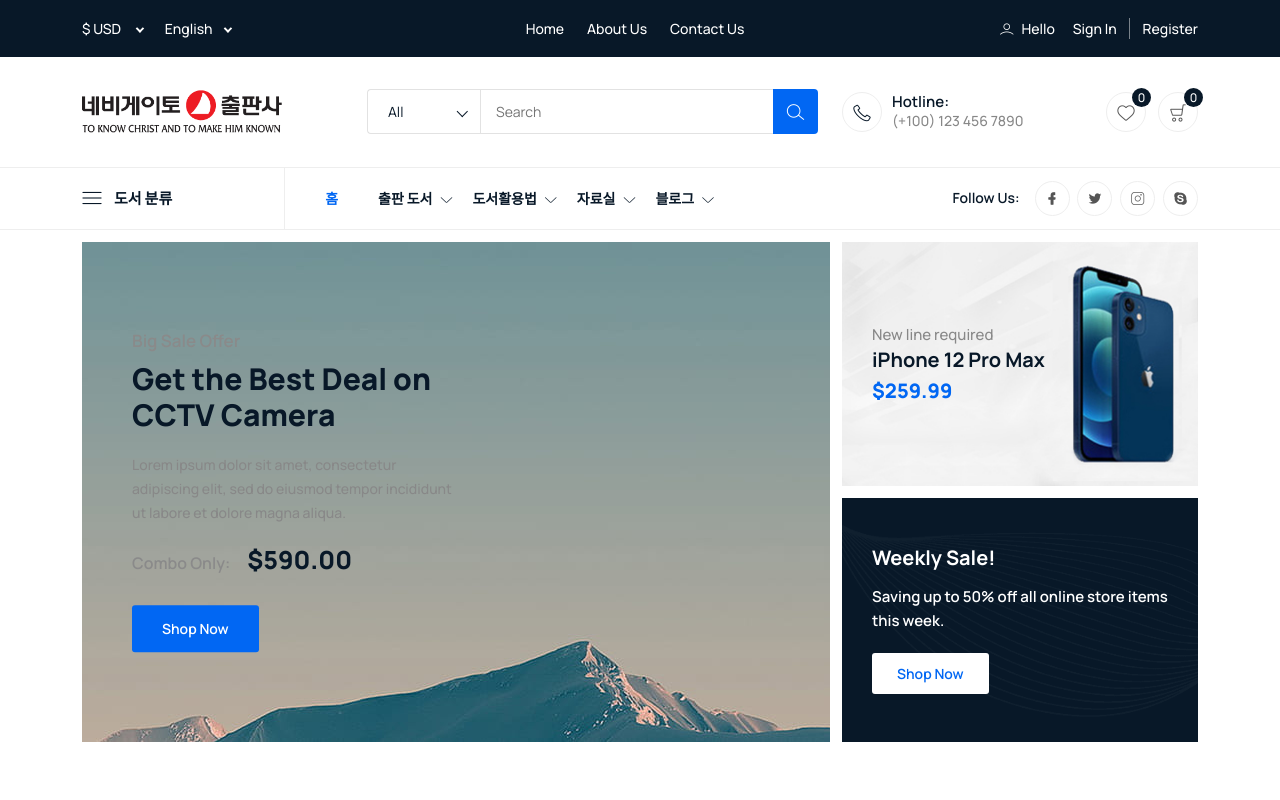
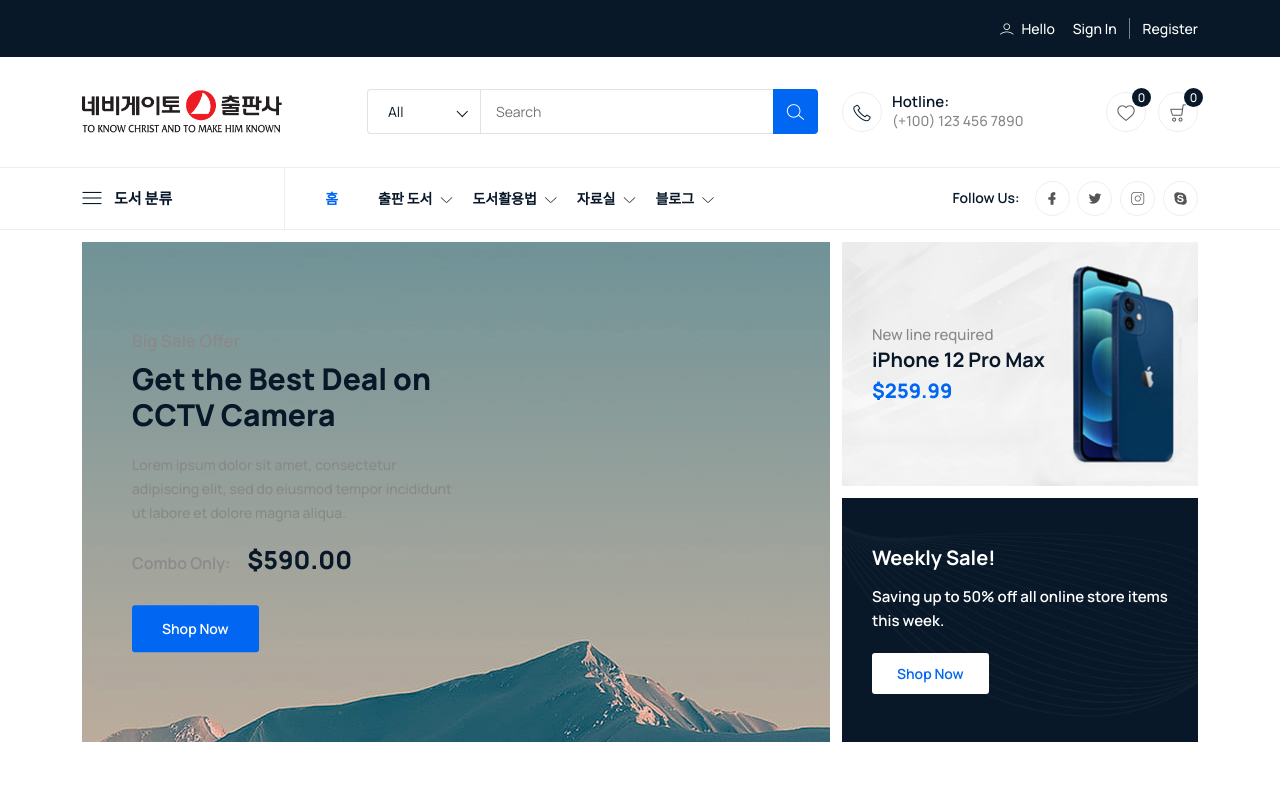
Before and after one commit to nailoc23/navpress2, a plain HTML site: page index.html in a window 1280 px wide. Shown: the top 800 px of the page. Drawn offline with Linux system fonts and the light colour scheme.

Commit message:
테스트: 템플릿2 수정

```diff
--- a/index.html
+++ b/index.html
@@ -4,10 +4,10 @@
 <head>
     <meta charset="utf-8" />
     <meta http-equiv="x-ua-compatible" content="ie=edge" />
-    <title>ShopGrids - Bootstrap 5 eCommerce HTML Template.</title>
+    <title>Navpress 템플릿-2</title>
     <meta name="description" content="" />
     <meta name="viewport" content="width=device-width, initial-scale=1" />
-    <link rel="shortcut icon" type="image/x-icon" href="assets/images/favicon.svg" />
+    <link rel="shortcut icon" type="image/x-icon" href="" />  <!-- assets/images/favicon.svg -->
 
     <!-- ========================= CSS here ========================= -->
     <link rel="stylesheet" href="assets/css/bootstrap.min.css" />
@@ -45,7 +45,7 @@
             <div class="container">
                 <div class="row align-items-center">
                     <div class="col-lg-4 col-md-4 col-12">
-                        <div class="top-left">
+                        <!-- <div class="top-left">
                             <ul class="menu-top-link">
                                 <li>
                                     <div class="select-position">
@@ -73,17 +73,19 @@
                                     </div>
                                 </li>
                             </ul>
-                        </div>
+                        </div> -->
                     </div>
+
                     <div class="col-lg-4 col-md-4 col-12">
-                        <div class="top-middle">
+                        <!-- <div class="top-middle">
                             <ul class="useful-links">
                                 <li><a href="index.html">Home</a></li>
                                 <li><a href="about-us.html">About Us</a></li>
                                 <li><a href="contact.html">Contact Us</a></li>
                             </ul>
-                        </div>
+                        </div> -->
                     </div>
+
                     <div class="col-lg-4 col-md-4 col-12">
                         <div class="top-end">
                             <div class="user">
```
